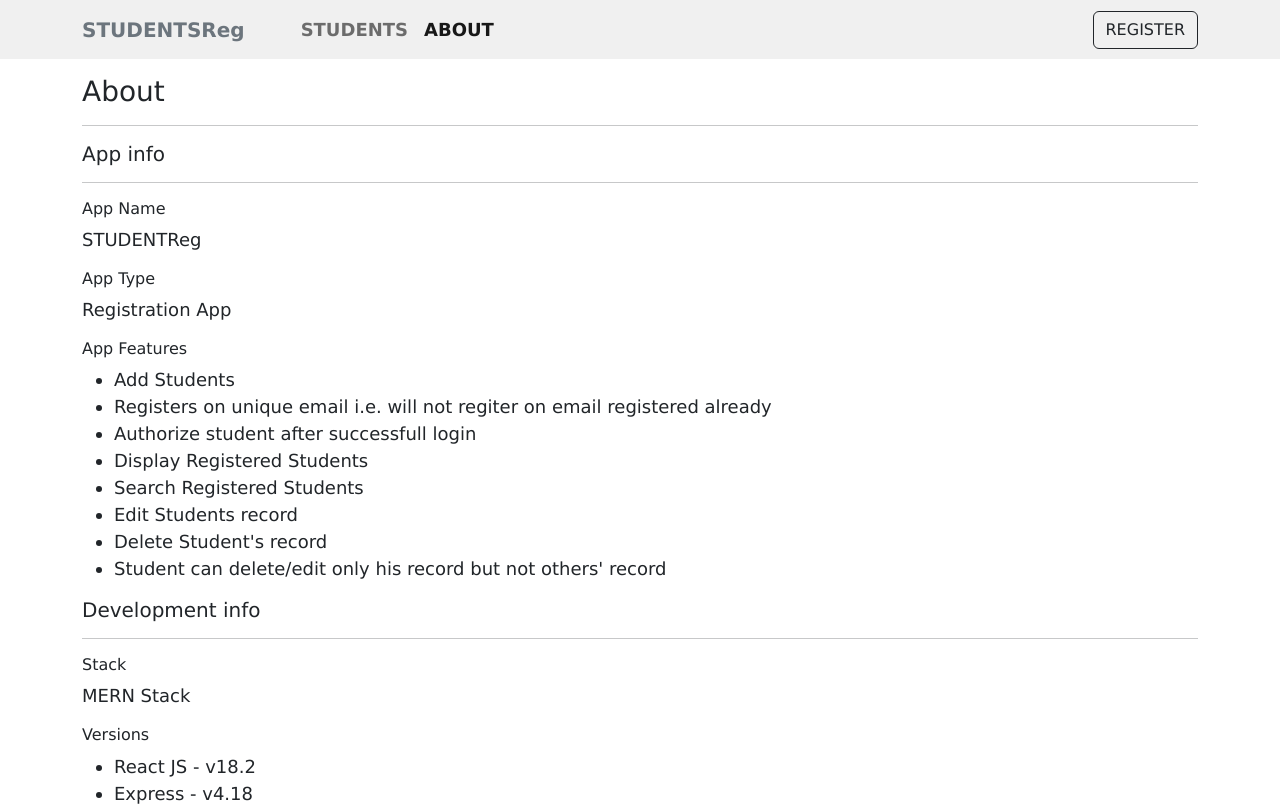
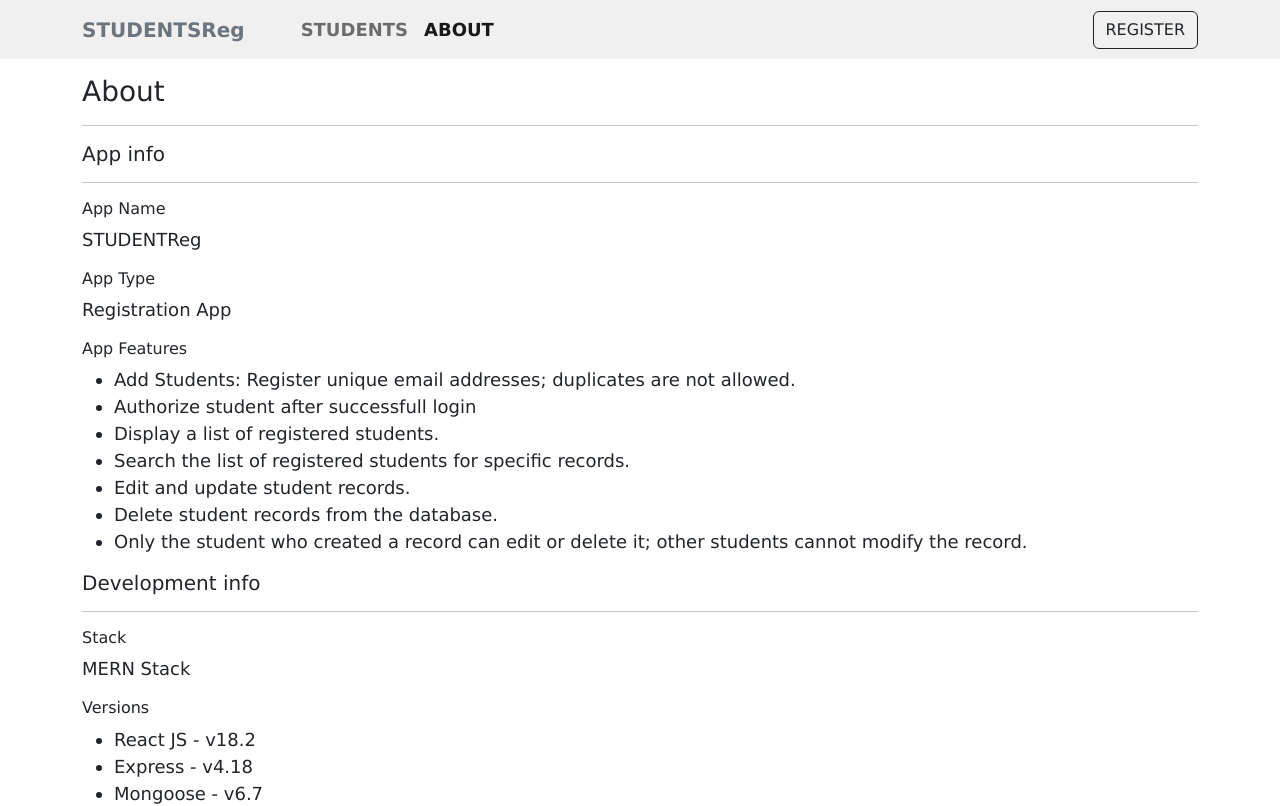
Before and after one commit to Bilalshah110/STUDENTSReg-frontend, a React (Create React App) app: page /about in a window 1280 px wide. Shown: the top 806 px of the page. Built offline with nearby package versions, Linux system fonts and the light colour scheme.

Commit message:
updated about section

```diff
--- a/src/components/About.js
+++ b/src/components/About.js
@@ -16,17 +16,19 @@ function About() {
       <p>Registration App</p>
       <h6>App Features</h6>
       <ul>
-        <li>Add Students</li>
         <li>
-          Registers on unique email i.e. will not regiter on email registered
-          already
+          Add Students: Register unique email addresses; duplicates are not
+          allowed.
         </li>
         <li>Authorize student after successfull login</li>
-        <li>Display Registered Students</li>
-        <li>Search Registered Students</li>
-        <li>Edit Students record</li>
-        <li>Delete Student's record</li>
-        <li>Student can delete/edit only his record but not others' record</li>
+        <li>Display a list of registered students.</li>
+        <li>Search the list of registered students for specific records.</li>
+        <li>Edit and update student records.</li>
+        <li>Delete student records from the database.</li>
+        <li>
+          Only the student who created a record can edit or delete it; other
+          students cannot modify the record.
+        </li>
       </ul>
 
       <h5>Development info</h5>
```
